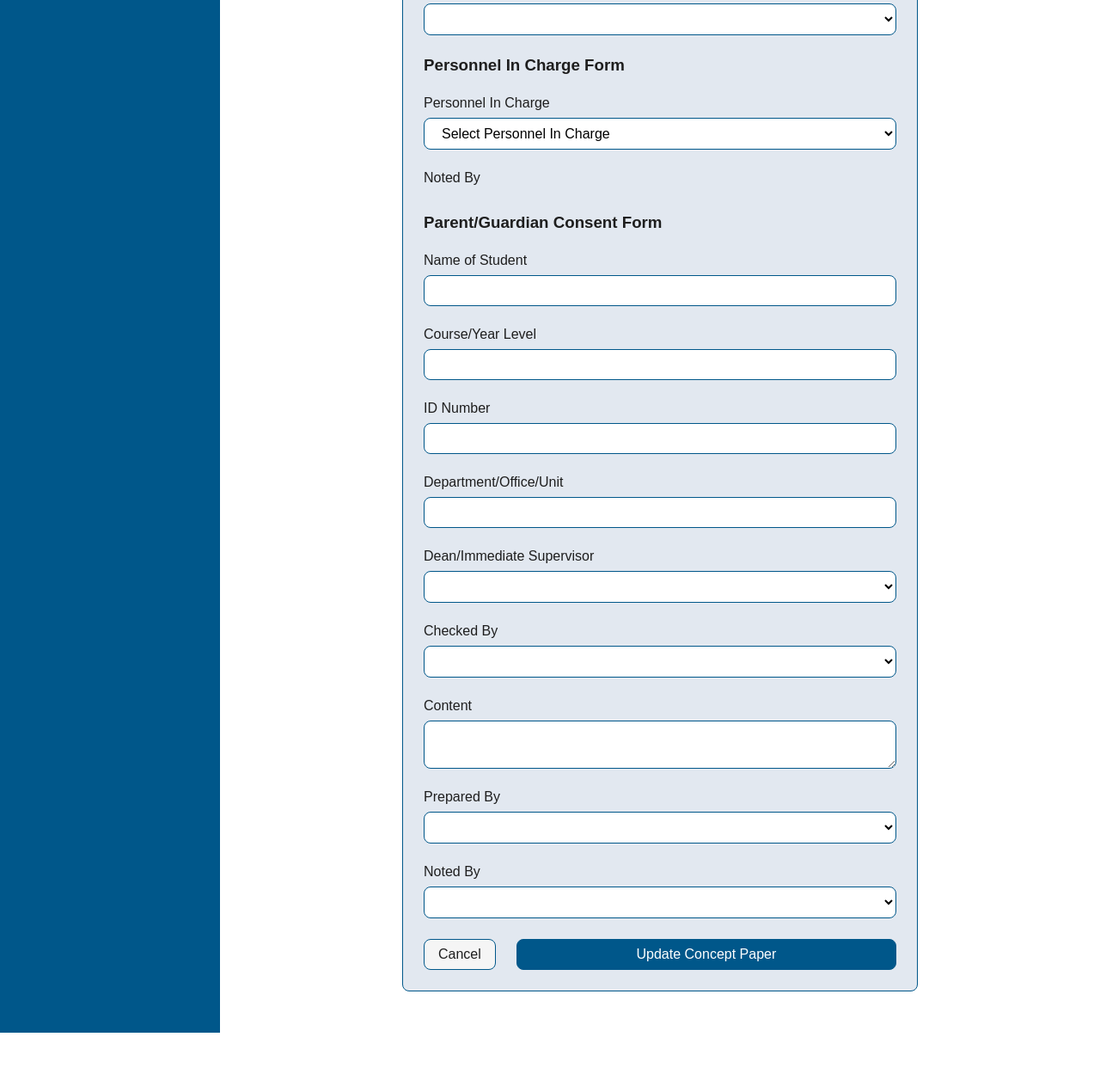
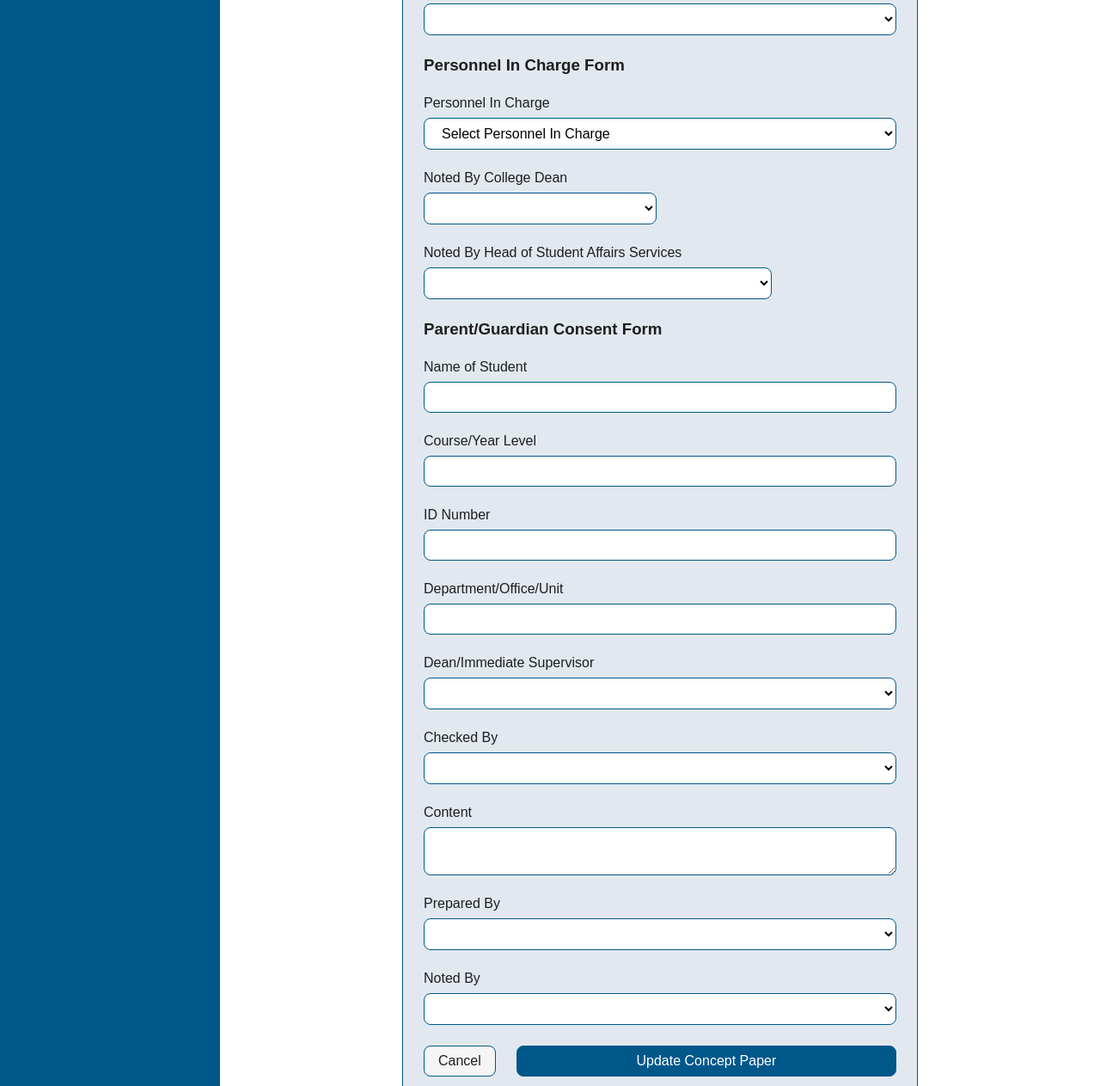
Before and after one commit to MACantara/E-Council, a Python web app: template templates/update-concept-paper.html in a window 1280 px wide. Shown: the part 4111-5374 px from the top of the page at 86% size. Before the commit the page ends 5312 px from the top, so only its background shows below. Run offline with Jinja, Linux system fonts and the light colour scheme; the template is opened without the code that fills it, so the values that code supplies are empty.

Commit message:
Add 'Noted By College Dean' and 'Noted By Head of Student Affairs Services' fields to update-concept-paper template

```diff
--- a/templates/update-concept-paper.html
+++ b/templates/update-concept-paper.html
@@ -446,18 +446,30 @@
                 </div>
 
                 <div class="input-pair">
-                    <label for="personnel-in-charge-noted-by">Noted By</label>
-                    <div id="personnel-in-charge-noted-by-container">
-                        {% for noted_by in noted_by_signatories %}
-                        <select name="personnel-in-charge-noted-by" required>
-                            <option value="" disabled>Select Noted By</option>
+                    <label for="personnel-in-charge-noted-by-dean">Noted By College Dean</label>
+                    <div id="personnel-in-charge-noted-by-dean-container">
+                        <select name="personnel-in-charge-noted-by-dean" id="personnel-in-charge-noted-by-dean" required>
+                            <option value="" disabled>Select Noted By College Dean</option>
                             {% for signatory in signatories %}
-                            <option value="{{ signatory.signatory_id }}" {% if noted_by == signatory.signatory_id %}selected{% endif %}>
+                            <option value="{{ signatory.signatory_id }}" {% if concept_paper.personnel_in_charge_noted_by_dean == signatory.signatory_id %}selected{% endif %}>
                                 {{ signatory.signatory_first_name }} {{ signatory.signatory_last_name }} - {{ signatory.signatory_position }}
                             </option>
                             {% endfor %}
                         </select>
-                        {% endfor %}
+                    </div>
+                </div>
+
+                <div class="input-pair">
+                    <label for="personnel-in-charge-noted-by-sas">Noted By Head of Student Affairs Services</label>
+                    <div id="personnel-in-charge-noted-by-sas-container">
+                        <select name="personnel-in-charge-noted-by-sas" id="personnel-in-charge-noted-by-sas" required>
+                            <option value="" disabled>Select Noted By Head of Student Affairs Services</option>
+                            {% for signatory in signatories %}
+                            <option value="{{ signatory.signatory_id }}" {% if concept_paper.personnel_in_charge_noted_by_sas == signatory.signatory_id %}selected{% endif %}>
+                                {{ signatory.signatory_first_name }} {{ signatory.signatory_last_name }} - {{ signatory.signatory_position }}
+                            </option>
+                            {% endfor %}
+                        </select>
                     </div>
                 </div>
 
```
